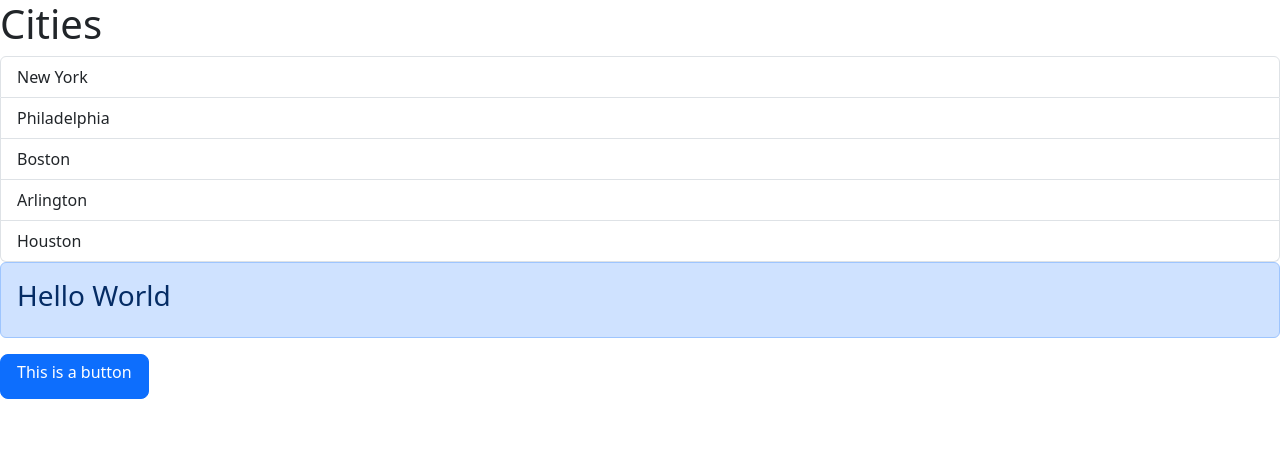
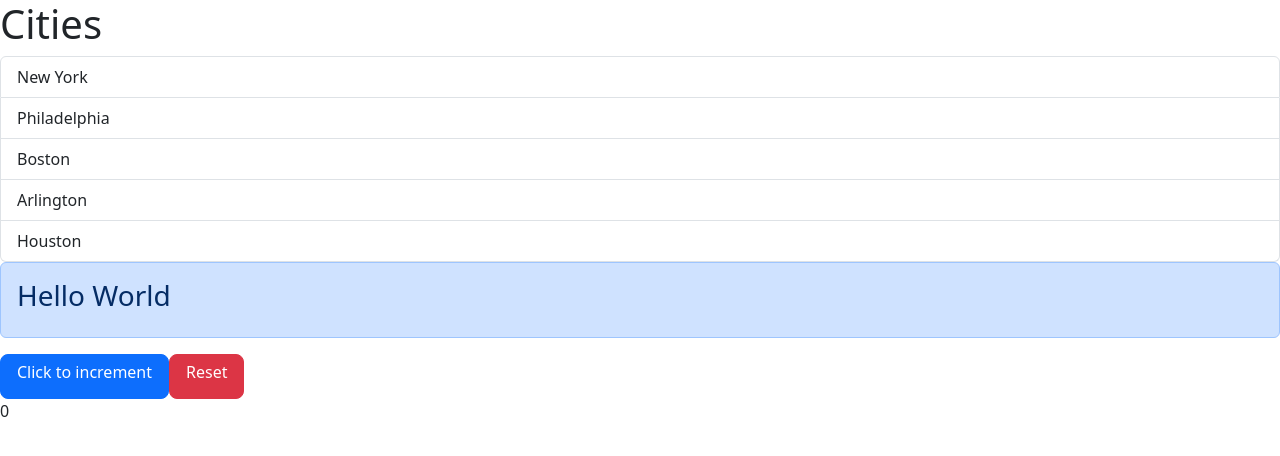
Before and after one commit to hskeays/react-app, a React (Vite) app: page / in a window 1280 px wide. Shown: the top 456 px of the page. Built offline with nearby package versions, Linux system fonts and the light colour scheme.

Commit message:
make counter using two buttons

```diff
--- a/src/App.tsx
+++ b/src/App.tsx
@@ -1,11 +1,21 @@
 import Alert from "./components/Alert";
 import Button from "./components/Button";
 import ListGroup from "./components/ListGroup";
+import { useState } from "react";
 
 const App = () => {
   let items = ["New York", "Philadelphia", "Boston", "Arlington", "Houston"];
   const handleSelectedItem = (item: string) => console.log(item);
-  const onButtonClick = () => console.log("Clickety click");
+
+  const [count, setCount] = useState(0);
+
+  const onButtonClickInc = () => {
+    setCount(count + 1);
+  };
+
+  const onButtonClickReset = () => {
+    setCount(0);
+  };
 
   return (
     <>
@@ -24,9 +34,13 @@ const App = () => {
       </div>
 
       <div>
-        <Button color="primary" onClick={onButtonClick}>
-          <h6>This is a button</h6>
+        <Button color="primary" onClick={onButtonClickInc}>
+          <h6>Click to increment</h6>
         </Button>
+        <Button color="danger" onClick={onButtonClickReset}>
+          <h6>Reset</h6>
+        </Button>
+        <p>{count}</p>
       </div>
     </>
   );
--- a/src/components/Button.tsx
+++ b/src/components/Button.tsx
@@ -2,15 +2,17 @@ import { ReactNode } from "react";
 
 interface Props {
   children: ReactNode;
-  color?: "primary" | "secondary";
+  color?: "primary" | "secondary" | "danger";
   onClick(): void;
 }
 
 const Button = ({ children, color = "primary", onClick }: Props) => {
   return (
-    <button className={"btn btn-" + color + " btn-lg"} onClick={onClick}>
-      {children}
-    </button>
+    <>
+      <button className={"btn btn-" + color + " btn-lg"} onClick={onClick}>
+        {children}
+      </button>
+    </>
   );
 };
 
```
